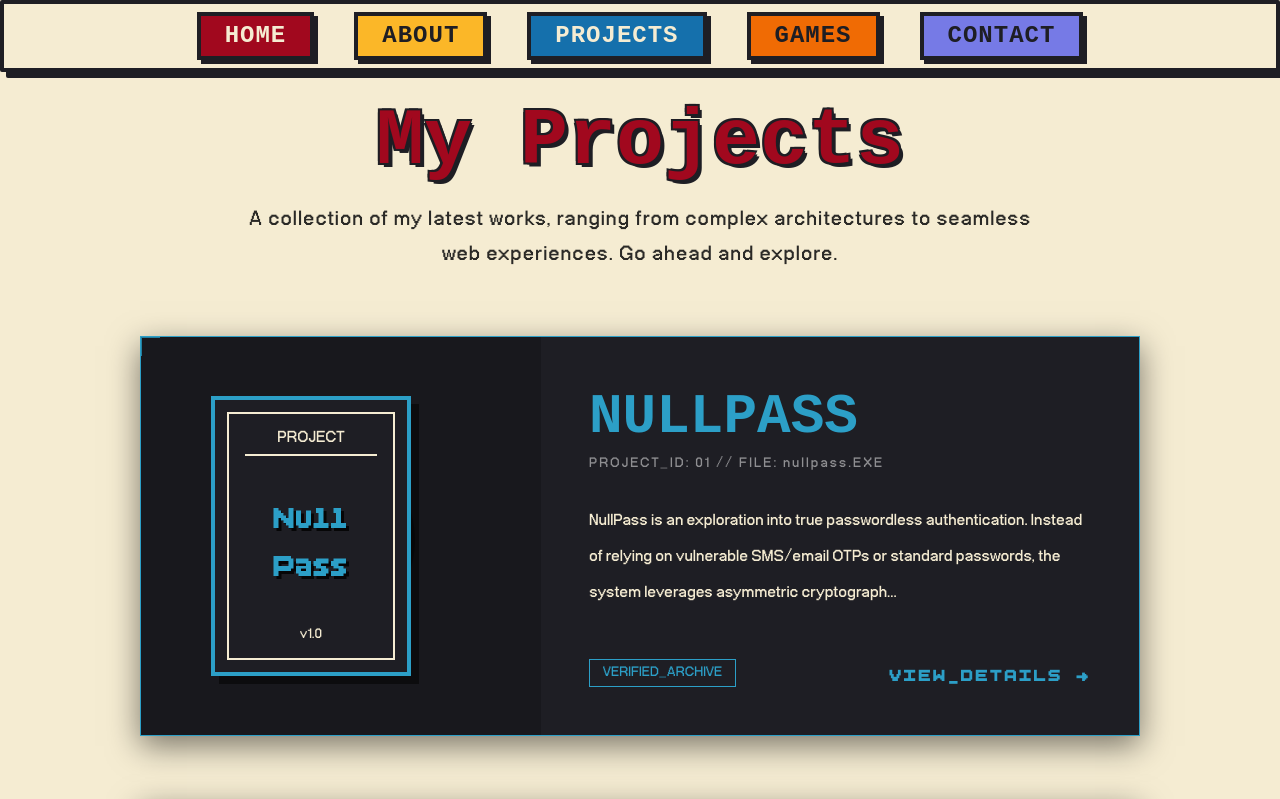
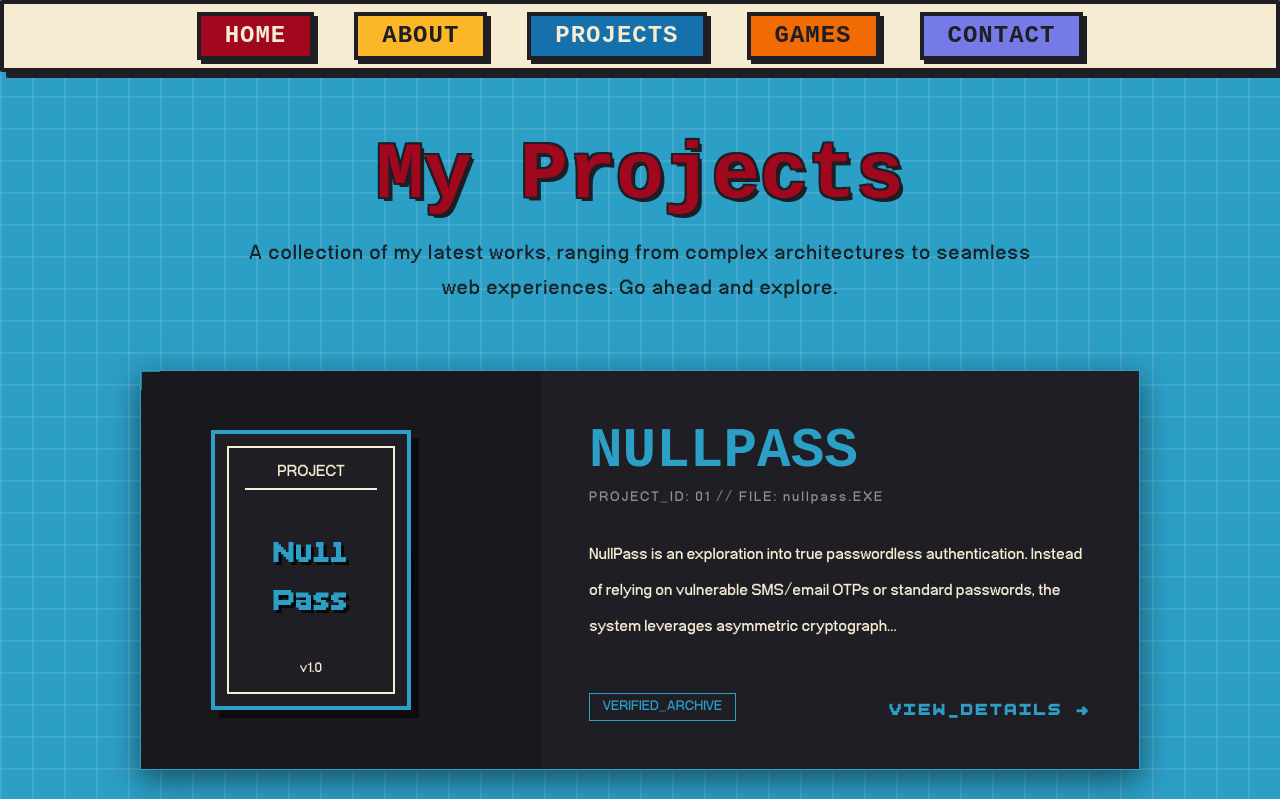
Before and after one commit to sleepyUjjal/Portfolio-website, a React (Vite) app: page /projects in a window 1280 px wide. Shown: the top 799 px of the page. Built offline with nearby package versions, Linux system fonts and the light colour scheme; a web font is replaced by a local one.

Commit message:
style: update color schemes and grid background patterns across Games, Projects, and About pages

```diff
--- a/src/components/Projects/Projects.css
+++ b/src/components/Projects/Projects.css
@@ -1,8 +1,12 @@
 .projects {
-  position: relative;
-  background-color: var(--color-wheat-field);
-  padding: 6rem 2rem;
   min-height: 100vh;
+  background-color: var(--color-curious-blue);
+  padding-top: 130px;
+  padding-bottom: 6rem;
+  background-image:
+    linear-gradient(rgba(255, 255, 255, 0.1) 2px, transparent 2px),
+    linear-gradient(90deg, rgba(255, 255, 255, 0.1) 2px, transparent 2px);
+  background-size: 32px 32px;
 }
 
 .projects__list {
--- a/src/pages/About/About.css
+++ b/src/pages/About/About.css
@@ -1,6 +1,6 @@
 .about-page {
   min-height: 100vh;
-  background-color: var(--color-nice-blue);
+  background-color: var(--color-orange-yellow);
   display: flex;
   justify-content: center;
   align-items: center;
@@ -9,8 +9,8 @@
   padding-left: 2rem;
   padding-right: 2rem;
   background-image:
-    linear-gradient(rgba(255, 255, 255, 0.1) 2px, transparent 2px),
-    linear-gradient(90deg, rgba(255, 255, 255, 0.1) 2px, transparent 2px);
+    linear-gradient(rgba(0, 0, 0, 0.1) 2px, transparent 2px),
+    linear-gradient(90deg, rgba(0, 0, 0, 0.1) 2px, transparent 2px);
   background-size: 32px 32px;
 }
 
--- a/src/pages/Games/Games.css
+++ b/src/pages/Games/Games.css
@@ -180,6 +180,8 @@
   justify-content: space-between;
   align-items: center;
   margin-bottom: 1.5rem;
+  position: relative;
+  z-index: 20;
 }
 
 .game-screen__back {
@@ -203,7 +205,8 @@
 .game-screen__score {
   font-family: 'BoldPixels', Courier, monospace;
   font-size: 1.6rem;
-  color: var(--color-orange-yellow);
+  color: var(--color-wheat-field);
+
 }
 
 .game-screen__title {
```
